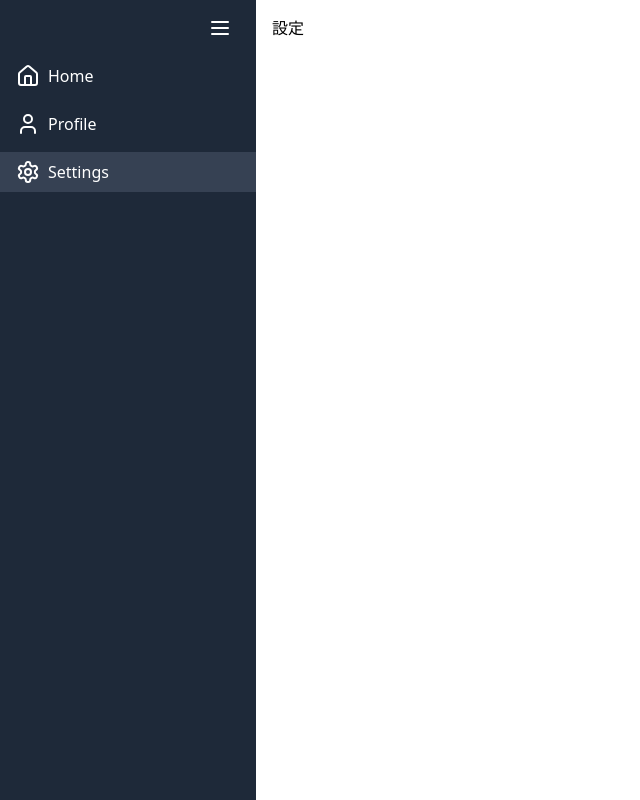
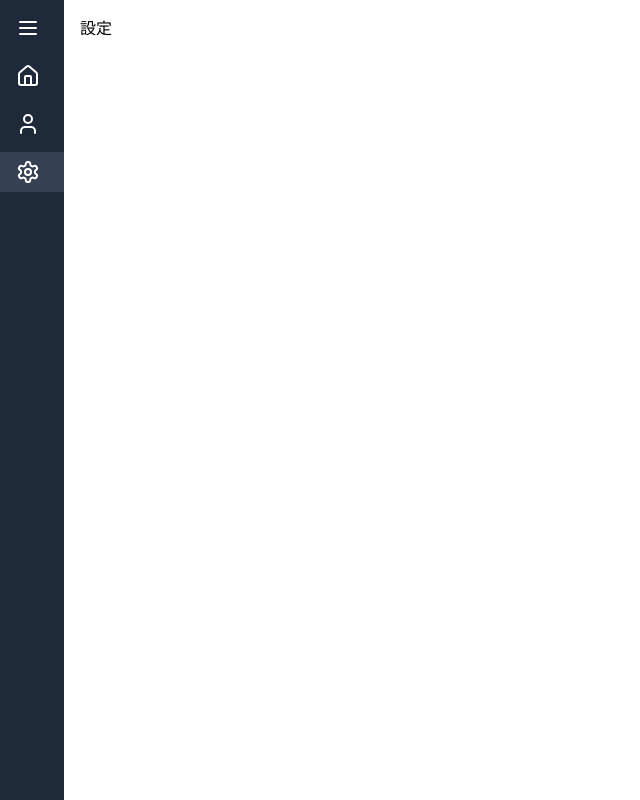
Before and after one commit to uttne/myhome-tools, a React (Vite) app in the folder front/: page /settings in a window 1280 px wide. Shown: the whole page, without its empty margins (0-640 px from the left). Built offline with nearby package versions, Linux system fonts and the light colour scheme.

Commit message:
sidebar のopenの状態をグルーバルの状態に変更

```diff
--- a/front/src/App.tsx
+++ b/front/src/App.tsx
@@ -1,4 +1,3 @@
-import { useState } from "react";
 import { ControlBox } from "./parts/ControlBox";
 import { ContentArea } from "./parts/ContentArea";
 import { Sidebar } from "./parts/Sidebar";
@@ -9,15 +8,13 @@ import { SettingsContent } from "./contents/SettingsContent";
 import { Topbar } from "./parts/Topbar";
 
 function App() {
-  const [isOpen, setIsOpen] = useState(true);
-  const toggleSidebar = () => setIsOpen(!isOpen);
 
   return (
     <>
       <div className="flex flex-col h-screen">
         <Topbar />
-        <Sidebar isOpen={isOpen} toggleSidebar={toggleSidebar} />
-        <ContentArea isOpen={isOpen}>
+        <Sidebar />
+        <ContentArea >
           <Routes>
             <Route path="/" element={<HomeContent />} />
             <Route path="/profile" element={<ProfileContent />} />
--- a/front/src/parts/ContentArea.tsx
+++ b/front/src/parts/ContentArea.tsx
@@ -1,4 +1,7 @@
-export function ContentArea({isOpen, children}: {isOpen: boolean, children: React.ReactNode}) {
+import { useSidebarState } from "../stores/SidebarState";
+
+export function ContentArea({children}: {children: React.ReactNode}) {
+  const { isOpen } = useSidebarState();
   return (
     <div
       className={`flex-grow p-4 overflow-auto pb-32 transition-all duration-300 mt-14 sm:mt-0 ml-0 ${
--- a/front/src/parts/Sidebar.tsx
+++ b/front/src/parts/Sidebar.tsx
@@ -1,27 +1,27 @@
 import { Menu, Home, User, Settings } from "lucide-react";
 import { useLocation, useNavigate } from "react-router-dom";
+import { useSidebarState } from "../stores/SidebarState";
 
 function SidebarItem({
-  isOpen,
   icon,
   text,
-  path
+  path,
 }: {
-  isOpen: boolean;
   icon: React.ReactNode;
   text?: string;
-  path: string,
+  path: string;
 }) {
   const navigate = useNavigate();
   const location = useLocation();
+  const { isOpen } = useSidebarState();
 
-  const getActiveClass = ()=>{
+  const getActiveClass = () => {
     return location.pathname === path ? "bg-gray-700" : "";
-  }
+  };
   return (
     <div
       className={`flex items-center gap-2 whitespace-nowrap pr-2 pl-4 py-2 ${getActiveClass()} cursor-pointer duration-100`}
-      onClick={()=>navigate(path)}
+      onClick={() => navigate(path)}
     >
       {icon}
       {text ? (
@@ -41,13 +41,8 @@ function SidebarItem({
   );
 }
 
-export function Sidebar({
-  isOpen,
-  toggleSidebar,
-}: {
-  isOpen: boolean;
-  toggleSidebar: () => void;
-}) {
+export function Sidebar() {
+  const { isOpen, toggleOpen } = useSidebarState();
   return (
     <div
       className={`${
@@ -55,27 +50,20 @@ export function Sidebar({
       } bg-gray-800 text-white flex flex-col fixed top-0 left-0 h-full transition-width duration-300 overflow-hidden hidden sm:flex`}
     >
       <div
-            className="mb-4 ml-auto flex mr-6 mt-4 cursor-pointer"
-            onClick={toggleSidebar}
-          >
-            {<Menu />}
-          </div>
+        className="mb-4 ml-auto flex mr-6 mt-4 cursor-pointer"
+        onClick={toggleOpen}
+      >
+        {<Menu />}
+      </div>
       <nav>
         <div className="space-y-2">
+          <SidebarItem icon={<Home />} text="Home" path={"/"} />
           <SidebarItem
-            isOpen={isOpen}
-            icon={<Home />}
-            text="Home"
-            path={"/"}
-          />
-          <SidebarItem
-            isOpen={isOpen}
             icon={<User />}
             text="Profile"
             path={"/profile"}
           />
           <SidebarItem
-            isOpen={isOpen}
             icon={<Settings />}
             text="Settings"
             path={"/settings"}
--- /dev/null
+++ b/front/src/stores/SidebarState.ts
@@ -0,0 +1,13 @@
+import { create } from "zustand";
+
+type SidebarState = {
+  isOpen: boolean;
+  setIsOpen: (isOpen: boolean) => void;
+  toggleOpen: () => void;
+};
+
+export const useSidebarState = create<SidebarState>((set) => ({
+  isOpen: false,
+  setIsOpen: (isOpen) => set({ isOpen }),
+  toggleOpen: () => set((state) => ({ isOpen: !state.isOpen })),
+}));
```
